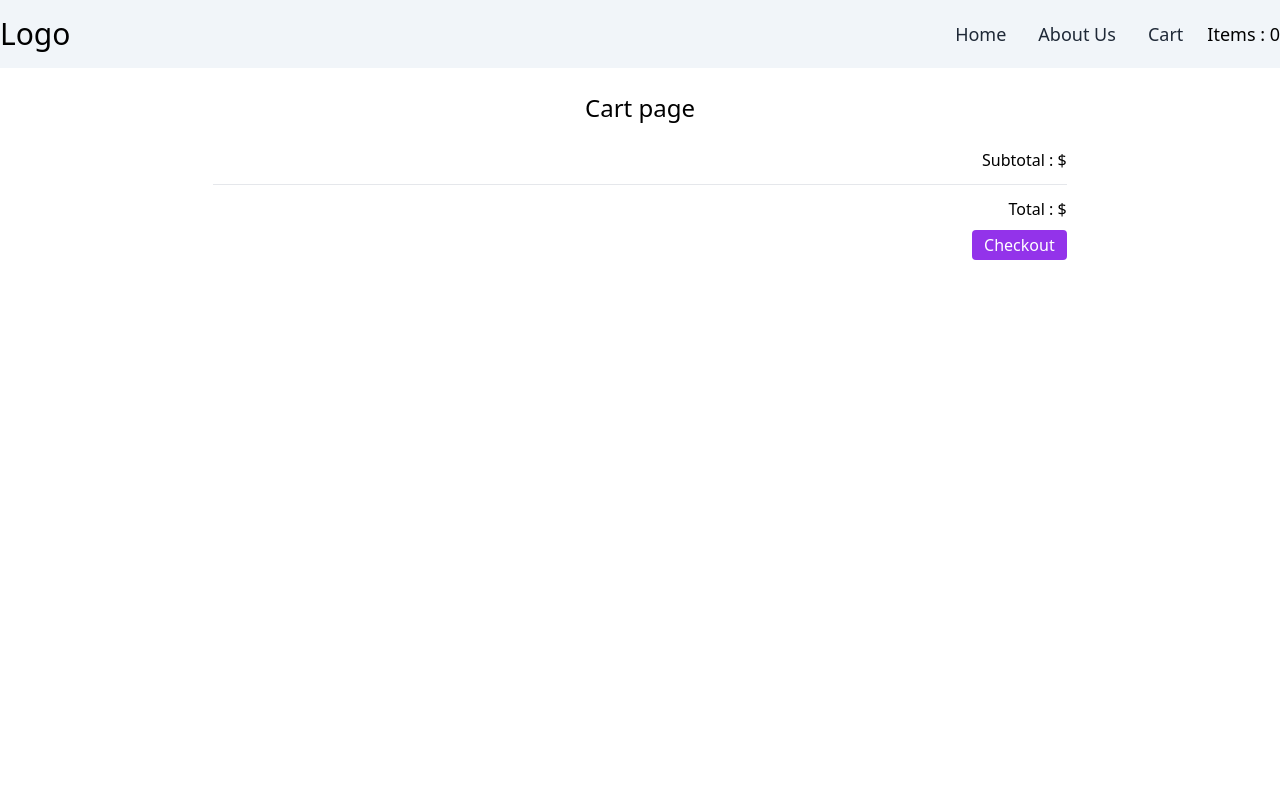
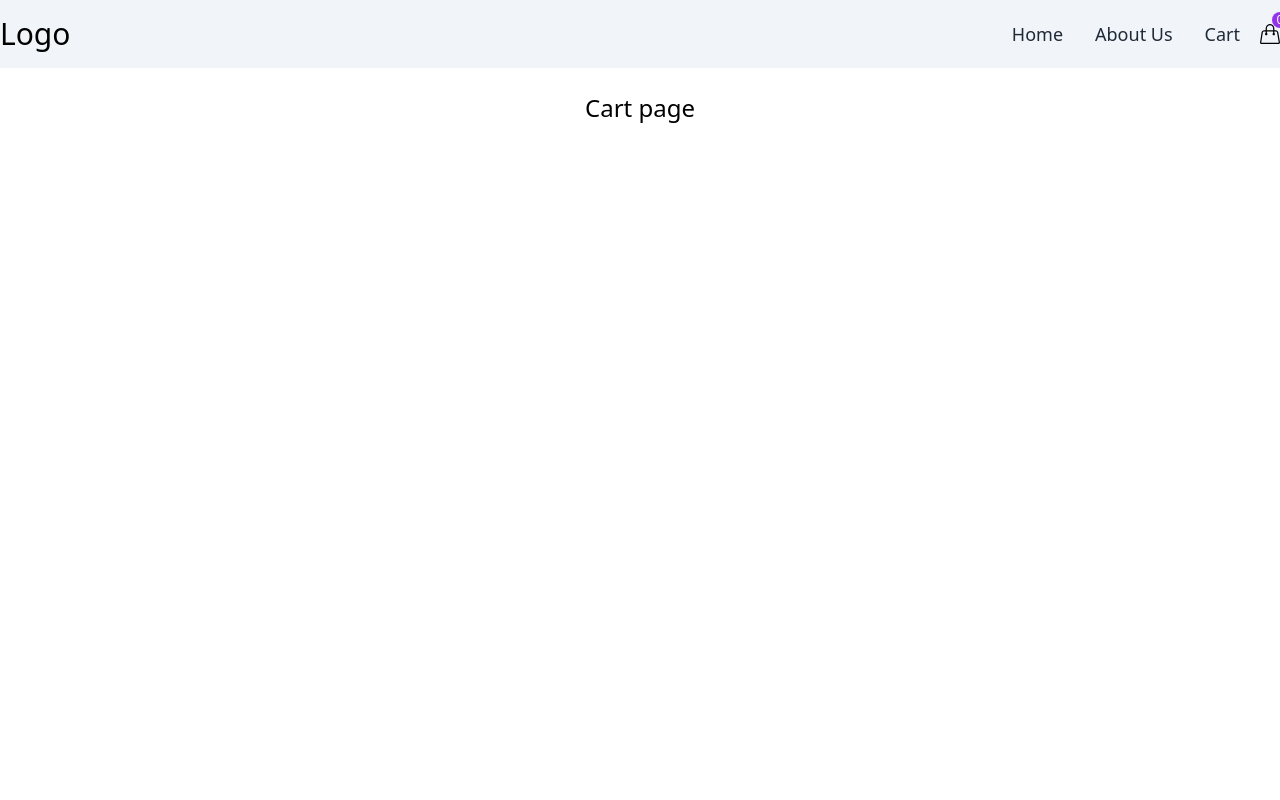
Before and after one commit to Ifratbinte/product-cart, a Next.js app: page /cart in a window 1280 px wide. Shown: the top 800 px of the page. Built offline with nearby package versions, Linux system fonts and the light colour scheme.

Commit message:
rf : refactor & style nav

```diff
--- a/app/cart/cartInvoice.tsx
+++ b/app/cart/cartInvoice.tsx
@@ -1,25 +1,19 @@
 import React from "react";
 interface Props {
-  subtotal: string;
-  total: string;
+  total: any;
 }
 
-const CartInvoice: React.FC<Props> = ({ subtotal, total }) => {
+const CartInvoice: React.FC<Props> = ({ total }) => {
   return (
     <div className="justify-between mt-5">
       <div className="text-right">
-        <h4 className="text-right mb-3">
-          Subtotal : <span>$ {total}</span>
+        <hr />
+        <h4 className="text-right text-lg font-medium mb-3">
+          Total : <span>$ {total}</span>
         </h4>
-        <hr />
-        <div className="mt-3">
-          <h4 className="text-right mb-3">
-            Total : <span>$ {total}</span>
-          </h4>
-          <a className="text-white px-3 py-1 rounded bg-purple-600" href="#">
-            Checkout
-          </a>
-        </div>
+        <a className="text-white px-3 py-1 rounded bg-purple-600" href="#">
+          Checkout
+        </a>
       </div>
     </div>
   );
--- a/app/cart/page.tsx
+++ b/app/cart/page.tsx
@@ -6,7 +6,6 @@ import {
 } from "@/store/CartSlice";
 import { FaTrashAlt } from "react-icons/fa";
 import { useDispatch, useSelector } from "react-redux";
-import CartInvoice from "./cartInvoice";
 
 const Cart = () => {
   const dispatch = useDispatch();
@@ -53,7 +52,6 @@ const Cart = () => {
             </button>
           </div>
         ))}
-        <CartInvoice subtotal="" total="" />
       </div>
     </div>
   );
--- a/components/layout/header/Navbar/NavComponent.tsx
+++ b/components/layout/header/Navbar/NavComponent.tsx
@@ -1,6 +1,7 @@
 import { useSelector } from "react-redux";
 import navItems, { NavInterface } from "./MenuItems";
 import NavItem from "./NavItem";
+import { SlHandbag } from "react-icons/sl";
 
 const Nav = () => {
   // const ProductItem:any = useSelector((state:any)=> {state.cart})
@@ -15,7 +16,12 @@ const Nav = () => {
             return <NavItem key={index} title={item.title} path={item.path} />;
           })}
       </ul>
-      <div className="text-lg font-medium ml-4">Items : {total_quantity}</div>
+      <div className="relative cursor-pointer ml-3">
+        <SlHandbag className="font-medium text-xl hover:text-purple-600"/>
+        <div className="text-xs font-medium absolute -top-3 -right-2 bg-purple-600 text-white h-4 w-4 flex items-center justify-center rounded-full">{total_quantity}</div>
+      </div>
+
+
     </div>
   );
 };
--- a/store/CartSlice.js
+++ b/store/CartSlice.js
@@ -15,12 +15,8 @@ const cartSlice = createSlice({
   name: "Cart",
   initialState: initialState,
   reducers: {
-    // add(state, action) {
-    //   state.push(action.payload);
-    // },
     add: (state, action) => {
       const { id, image, title, price } = action.payload;
-
       // console.log("====payload=====", action.payload);
 
       const existingItemIndex = findItemIndex(state.data, id);
@@ -85,17 +81,9 @@ const cartSlice = createSlice({
           ? state.total_quantity
           : state.total_quantity - 1;
     },
-    incrementByAmount: (state, action) => {
-      state.length += action.payload;
-    },
   },
 });
 
-export const {
-  add,
-  remove,
-  incrementQuantity,
-  decrementQuantity,
-  incrementByAmount,
-} = cartSlice.actions;
+export const { add, remove, incrementQuantity, decrementQuantity } =
+  cartSlice.actions;
 export default cartSlice.reducer;
```
